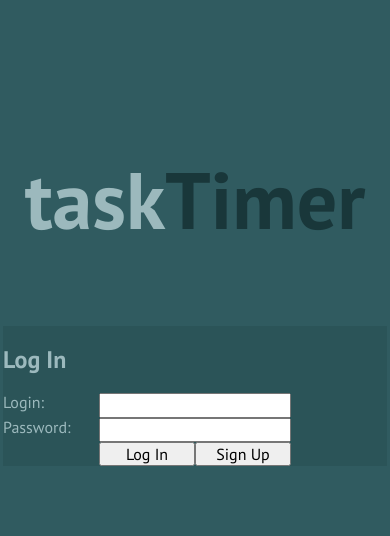
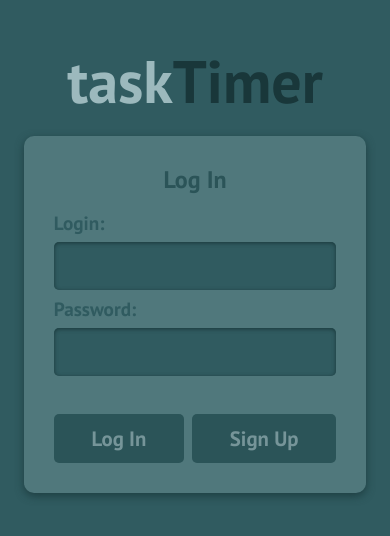
Before and after one commit to jchojna/task-timer, a React (Create React App) app: page / in a window 390 px wide. Shown: the part 152-688 px from the top of the page. Built offline with nearby package versions, Linux system fonts and the light colour scheme.

Commit message:
style(LoginBox): improve styles and media queries

```diff
--- a/src/components/LoginBox.js
+++ b/src/components/LoginBox.js
@@ -27,6 +27,7 @@ class LoginBox extends Component {
             id="login"
             type="text"
             className="LoginBox__input LoginBox__input--login"
+            spellCheck="false"
           />
           <label
             htmlFor="password"
@@ -36,8 +37,9 @@ class LoginBox extends Component {
           </label>
           <input
             id="password"
-            type="text"
+            type="password"
             className="LoginBox__input LoginBox__input--password"
+            spellCheck="false"
           />
           <button className="LoginBox__button LoginBox__button--logIn">
             Log In
--- a/src/index.css
+++ b/src/index.css
@@ -4,6 +4,8 @@
 
 html {
   box-sizing: border-box;
+  touch-action: manipulation;
+  -webkit-tap-highlight-color: transparent;
 }
 
 *,
--- a/src/scss/Board.scss
+++ b/src/scss/Board.scss
@@ -28,7 +28,7 @@
     @include flex-center;
     background-color: $color-teal-dark-2;
     border-radius: $radius-card;
-    box-shadow: $placeholder-shadow-md;
+    box-shadow: $placeholder-shadow-medium;
     color: $color-teal;
     font-size: 1.5em;
     font-weight: 600;
@@ -53,7 +53,7 @@
 
     &:hover {
       background-color: rgba($color: $color-teal-dark-2, $alpha: 0.5);
-      box-shadow: $placeholder-shadow-xs;
+      box-shadow: $placeholder-shadow-small;
       color: $color-teal-light-1;
     }
   }
--- a/src/scss/CardPlaceholder.scss
+++ b/src/scss/CardPlaceholder.scss
@@ -5,7 +5,7 @@
 .CardPlaceholder {
   background-color: $color-teal-dark-2;
   border-radius: $radius-card;
-  box-shadow: $placeholder-shadow-md;
+  box-shadow: $placeholder-shadow-medium;
   pointer-events: none;
   position: absolute;
   visibility: hidden;
--- a/src/scss/Creator.scss
+++ b/src/scss/Creator.scss
@@ -6,7 +6,7 @@
   //border: $card-border;
   background-color: $color-teal;
   border-radius: $radius-card;
-  box-shadow: $card-shadow-md;
+  box-shadow: $card-shadow-medium;
   display: grid;
   grid-template-areas:
     ".        closeBtn"
--- a/src/scss/LoginBox.scss
+++ b/src/scss/LoginBox.scss
@@ -7,35 +7,69 @@
   bottom: 0;
   flex-direction: column;
   left: 0;
+  padding: 10px;
   position: fixed;
   right: 0;
   top: 0;
 
   &__logo {
-    font-size: 5em;
+    font-size: 60px;
     font-weight: 700;
+    margin: 0;
+    margin-bottom: 20px;
 
     &--color {
       color: $color-teal-dark-3;
     }
+
+    @media only screen and (min-width: $media-md) {
+
+      font-size: 80px;
+    }
   }
 
   &__container {
-    background-color: $color-teal-dark-2;
+    align-items: center;
+    background-color: $color-teal;
+    box-shadow: $card-shadow-medium;
+    border-radius: 10px;
     display: grid;
+    gap: 0.5em;
+    padding: 30px;
     grid-template-areas:
-    "heading       heading       heading       heading"
-    "loginLabel    loginInput    loginInput    .      "
-    "passwordLabel passwordInput passwordInput .      "
-    ".             logInButton   signUpButton  .      ";
-    grid-template-columns: repeat(4, 1fr);
+    "heading       heading      "
+    "loginLabel    loginLabel   "
+    "loginInput    loginInput   "
+    "passwordLabel passwordLabel"
+    "passwordInput passwordInput"
+    "logInButton   signUpButton ";
+
+
+    @media only screen and (min-width: $media-md) {
+      gap: 1em;
+      grid-template-areas:
+      "heading       heading       heading       heading"
+      "loginLabel    loginInput    loginInput    .      "
+      "passwordLabel passwordInput passwordInput .      "
+      ".             logInButton   signUpButton  .      ";
+      grid-template-columns: repeat(4, 1fr);
+    }
   }
 
   &__heading {
+    color: $color-teal-dark-2;
+    font-size: 1.5em;
     grid-area: heading;
+    margin: 0;
+    margin-bottom: 10px;
+    text-align: center;
   }
 
   &__label {
+    justify-self: start;
+    color: $color-teal-dark-1;
+    font-size: 1.2em;
+    font-weight: 700;
 
     &--login {
       grid-area: loginLabel;
@@ -44,9 +78,25 @@
     &--password {
       grid-area: passwordLabel;
     }
+
+    @media only screen and (min-width: $media-md) {
+
+      justify-self: end;
+    }
   }
 
   &__input {
+    background-color: $color-teal-dark-1;
+    border: none;
+    box-shadow: $placeholder-shadow-small;
+    border-radius: 5px;
+    color: $color-teal-light-3;
+    font-size: 1.4em;
+    font-weight: 400;
+    min-width: 100px;
+    outline: none;
+    padding: 0.5em;
+    width: 100%;
 
     &--login {
       grid-area: loginInput;
@@ -55,9 +105,22 @@
     &--password {
       grid-area: passwordInput;
     }
+
+    &:focus {
+      background-color: $color-teal-dark-2;
+      box-shadow: $placeholder-shadow-medium;
+    }
   }
 
   &__button {
+    @include button;
+    background-color: $color-teal-dark-2;
+    border-radius: 5px;
+    color: $color-teal-light-1;
+    font-size: 1.3em;
+    font-weight: 700;
+    margin-top: 30px;
+    padding: 0.6em;
 
     &--logIn {
       grid-area: logInButton;
@@ -66,5 +129,27 @@
     &--signUp {
       grid-area: signUpButton;
     }
+
+    @mixin buttonActive {
+      background-color: $color-teal-dark-3;
+      box-shadow: $placeholder-shadow-small;
+      color: $color-teal-light-2;
+    }
+
+    &:active {
+      @include buttonActive;
+    }
+
+    @media only screen and (min-width: $media-md) {
+
+      & {
+        margin-top: 10px;
+
+        &:focus,
+        &:hover {
+          @include buttonActive;
+        }
+      }
+    }
   }
 }
--- a/src/scss/Task.scss
+++ b/src/scss/Task.scss
@@ -6,7 +6,7 @@
   align-items: start;
   background-color: $color-teal;
   border-radius: $radius-card;
-  box-shadow: $card-shadow-xs;
+  box-shadow: $card-shadow-small;
   cursor: pointer;
   display: grid;
     grid-template-areas:
@@ -95,7 +95,7 @@
   @media only screen and (min-width: $media-md) {
 
     & {
-      box-shadow: $card-shadow-md;
+      box-shadow: $card-shadow-medium;
       padding: $card-padding-md;
     }
   }
--- a/src/scss/_variables.scss
+++ b/src/scss/_variables.scss
@@ -47,10 +47,12 @@ $intro-time: 4s;
 // BOARD
 $board-padding-xs: 15px;
 // CARDS
-$card-shadow-xs: 0 2px 5px rgba($color: $color-teal-dark-3, $alpha: 0.8);
-$card-shadow-md: 0 3px 8px rgba($color: $color-teal-dark-3, $alpha: 0.6);
-$placeholder-shadow-xs: inset 0 1px 4px $color-teal-dark-3;
-$placeholder-shadow-md: inset 0 3px 8px $color-teal-dark-3;
+
+// BOX SHADOWS
+$card-shadow-small: 0 2px 5px rgba($color: $color-teal-dark-3, $alpha: 0.8);
+$card-shadow-medium: 0 3px 8px rgba($color: $color-teal-dark-3, $alpha: 0.8);
+$placeholder-shadow-small: inset 0 1px 4px $color-teal-dark-3;
+$placeholder-shadow-medium: inset 0 3px 8px $color-teal-dark-3;
 
 
 $card-border: 5px solid $color-teal-dark-1;
```
